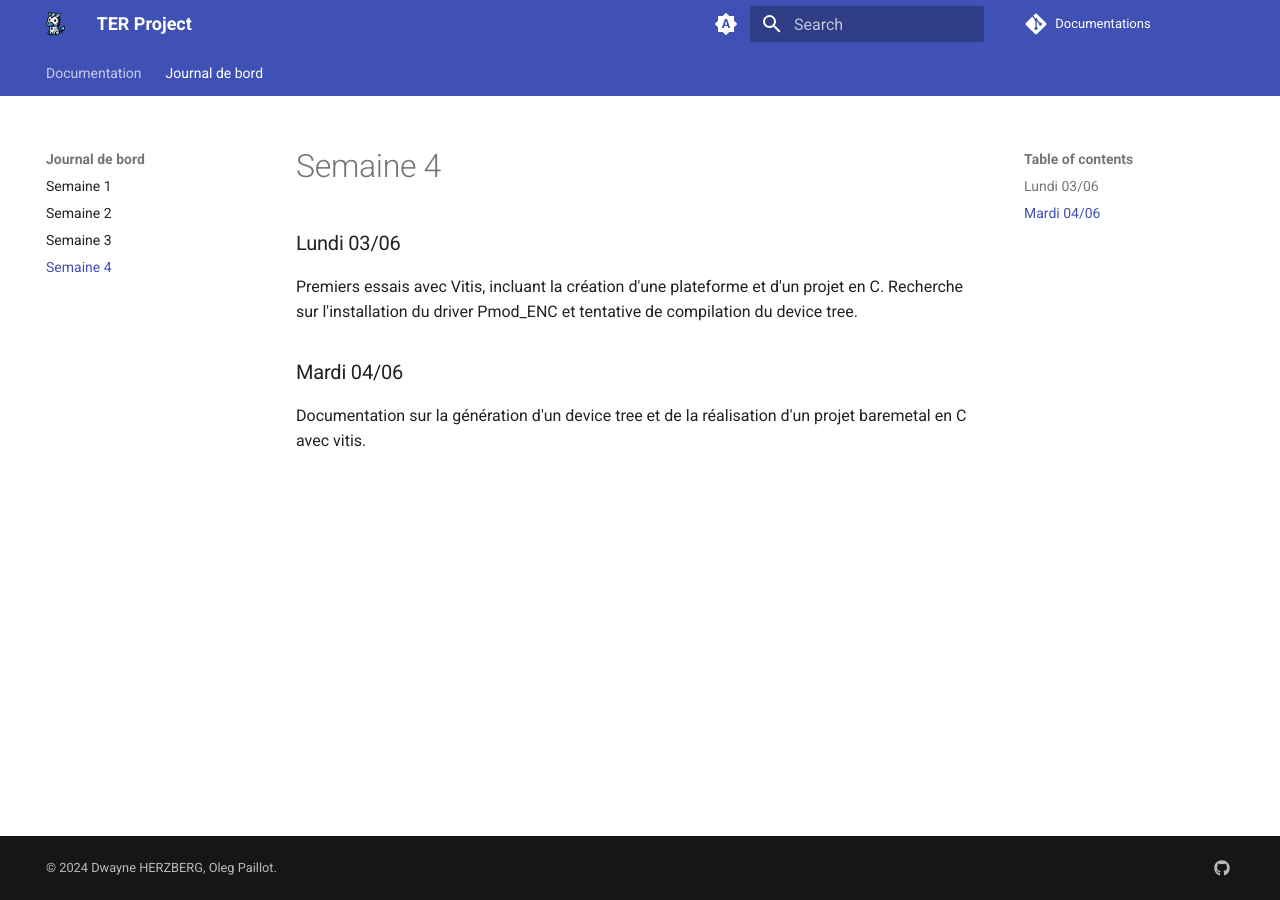
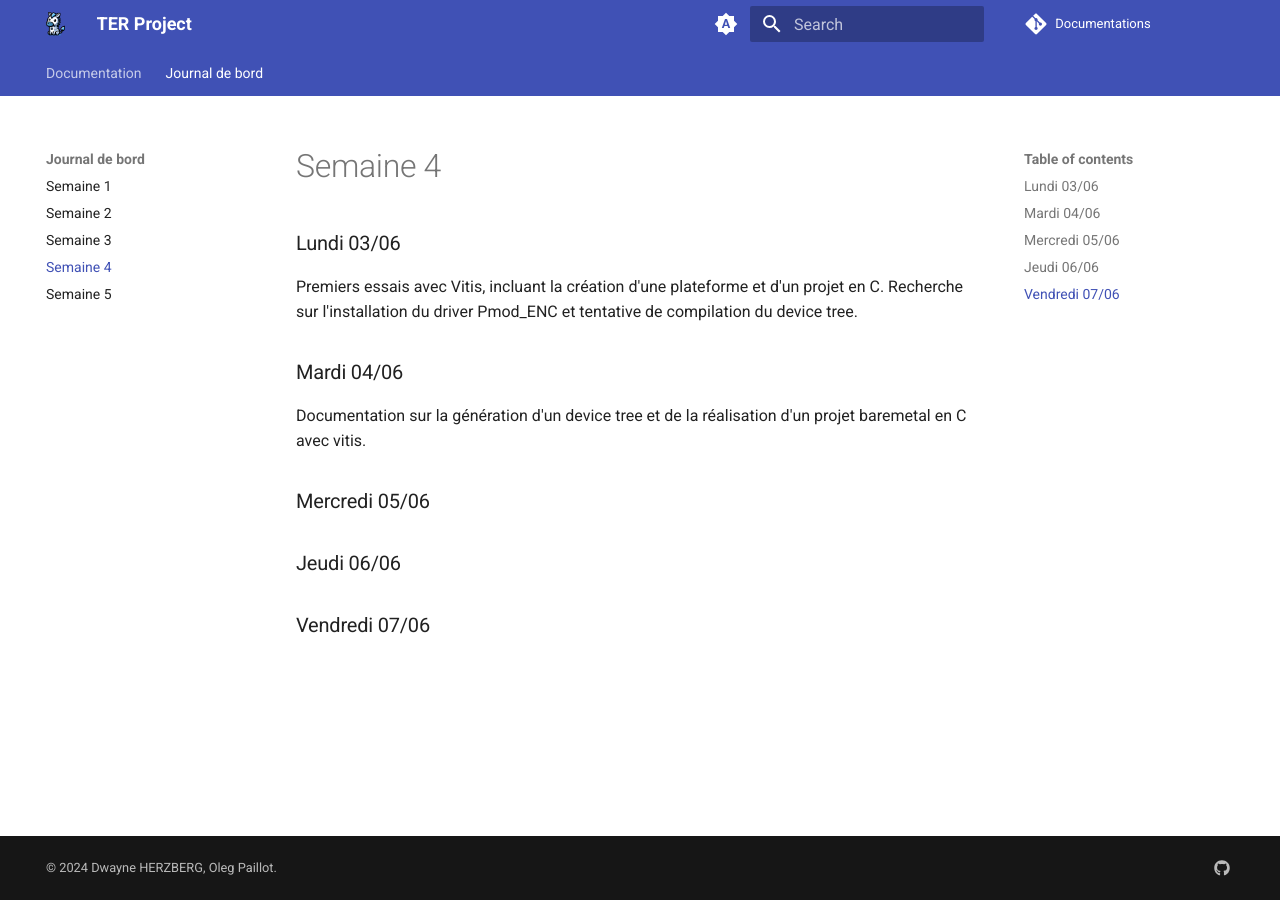
Before and after one commit to TER-Zybo/Documentations, an MkDocs documentation site: the page built from docs/journal/semaine4.md, in a window 1280 px wide. Built offline with MkDocs 1.6.1 and Material for MkDocs 9.7.7, drawn with Linux system fonts in a browser that asks for light colours; comment, search, counter and statistics services are not loaded.

Commit message:
docs: Update journal entries for week 4

```diff
--- a/docs/journal/semaine4.md
+++ b/docs/journal/semaine4.md
@@ -5,3 +5,9 @@ Premiers essais avec Vitis, incluant la création d'une plateforme et d'un proje
 ### Mardi 04/06
 
 Documentation sur la génération d'un device tree et de la réalisation d'un projet baremetal en C avec vitis.
+
+### Mercredi 05/06
+
+### Jeudi 06/06
+
+### Vendredi 07/06
--- /dev/null
+++ b/docs/journal/semaine5.md
@@ -0,0 +1,3 @@
+### Lundi 10/06
+
+### Mardi 11/06
--- a/mkdocs.yml
+++ b/mkdocs.yml
@@ -45,6 +45,7 @@ nav:
     - Semaine 2: journal/semaine2.md
     - Semaine 3: journal/semaine3.md
     - Semaine 4: journal/semaine4.md
+    - Semaine 5: journal/semaine5.md
 
 markdown_extensions:
   - pymdownx.superfences:
```
